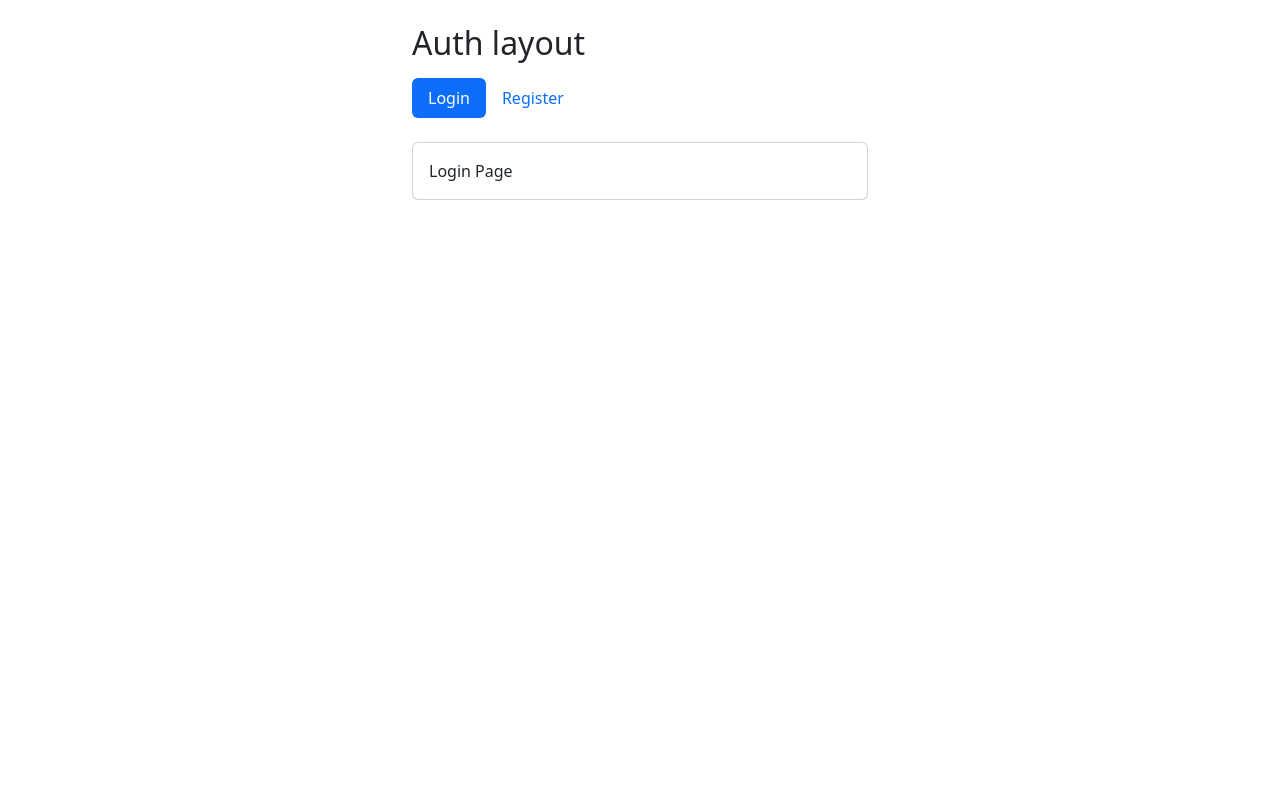
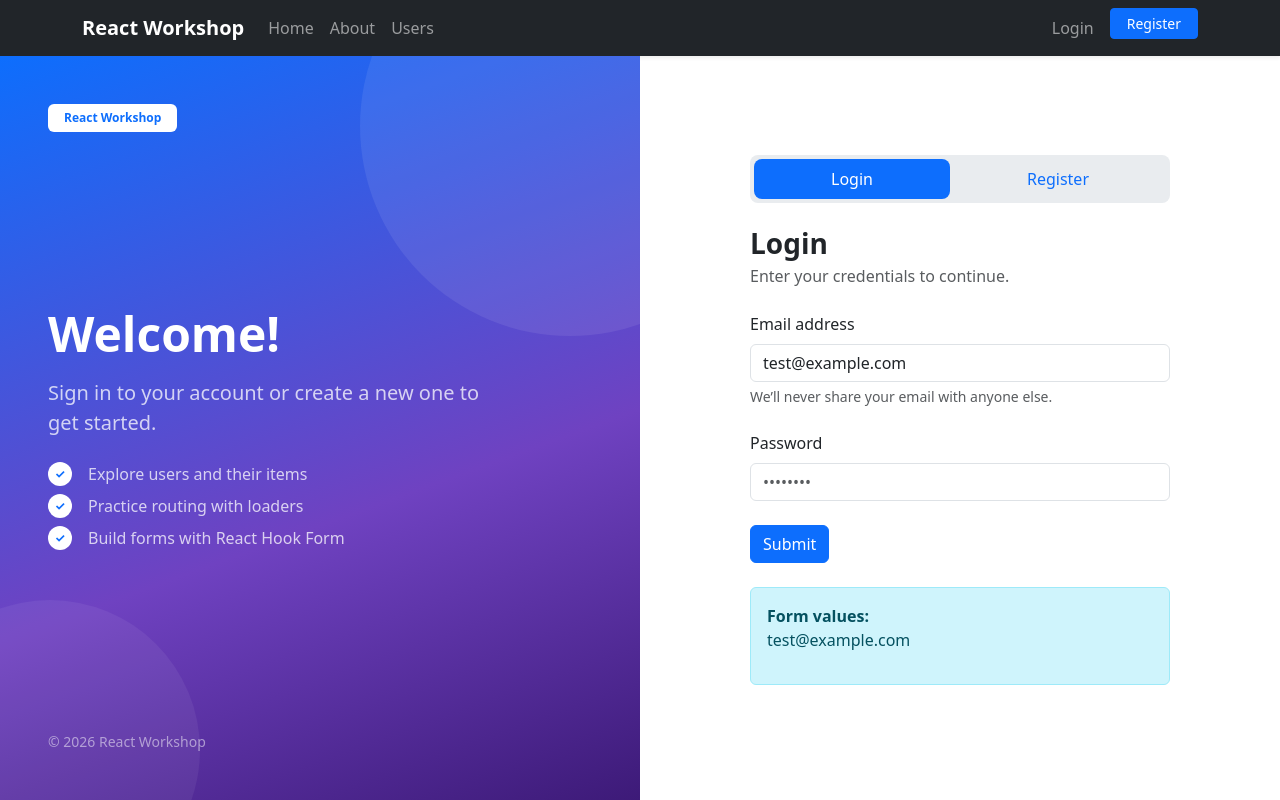
Before and after one commit to DhiaddineHl/react-workshop, a React (Vite) app: page /auth/login in a window 1280 px wide. Built offline with nearby package versions, Linux system fonts and the light colour scheme.

Commit message:
forms playground done

```diff
--- a/package.json
+++ b/package.json
@@ -10,10 +10,13 @@
     "preview": "vite preview"
   },
   "dependencies": {
+    "@hookform/resolvers": "^7.0.6",
     "bootstrap": "^5.3.9",
     "react": "^18.3.1",
     "react-dom": "^18.3.1",
-    "react-router": "^7.18.5"
+    "react-hook-form": "^7.92.0",
+    "react-router": "^7.18.5",
+    "zod": "^4.6.7"
   },
   "devDependencies": {
     "@eslint/js": "^9.13.0",
--- /dev/null
+++ b/src/components/Navbar.tsx
@@ -0,0 +1,80 @@
+import { useState } from "react";
+import { Link, NavLink } from "react-router";
+
+const appLinks = [
+  { to: "/", label: "Home", end: true },
+  { to: "/about", label: "About" },
+  { to: "/users", label: "Users" },
+];
+
+const authLinks = [
+  { to: "/auth/login", label: "Login" },
+  { to: "/auth/register", label: "Register" },
+];
+
+const Navbar = () => {
+  // Bootstrap's JS isn't loaded, so the mobile collapse is driven by state.
+  const [open, setOpen] = useState(false);
+  const close = () => setOpen(false);
+
+  return (
+    <nav className="navbar navbar-expand-md navbar-dark bg-dark shadow-sm">
+      <div className="container">
+        <Link to="/" className="navbar-brand fw-semibold" onClick={close}>
+          React Workshop
+        </Link>
+
+        <button
+          className="navbar-toggler"
+          type="button"
+          aria-controls="main-navbar"
+          aria-expanded={open}
+          aria-label="Toggle navigation"
+          onClick={() => setOpen((o) => !o)}
+        >
+          <span className="navbar-toggler-icon" />
+        </button>
+
+        <div
+          id="main-navbar"
+          className={`collapse navbar-collapse${open ? " show" : ""}`}
+        >
+          <ul className="navbar-nav me-auto">
+            {appLinks.map((link) => (
+              <li className="nav-item" key={link.to}>
+                <NavLink
+                  to={link.to}
+                  end={link.end}
+                  className="nav-link"
+                  onClick={close}
+                >
+                  {link.label}
+                </NavLink>
+              </li>
+            ))}
+          </ul>
+
+          <ul className="navbar-nav ms-auto gap-md-2">
+            {authLinks.map((link, i) => (
+              <li className="nav-item" key={link.to}>
+                <NavLink
+                  to={link.to}
+                  onClick={close}
+                  className={({ isActive }) =>
+                    i === authLinks.length - 1
+                      ? `btn btn-sm btn-primary my-1 my-md-0 px-3${isActive ? " active" : ""}`
+                      : "nav-link"
+                  }
+                >
+                  {link.label}
+                </NavLink>
+              </li>
+            ))}
+          </ul>
+        </div>
+      </div>
+    </nav>
+  );
+};
+
+export default Navbar;
--- a/src/layouts/AuthLayout.tsx
+++ b/src/layouts/AuthLayout.tsx
@@ -1,25 +1,93 @@
 import { NavLink, Outlet } from "react-router";
+
+const features = [
+  "Explore users and their items",
+  "Practice routing with loaders",
+  "Build forms with React Hook Form",
+];
 
 const AuthLayout = () => {
   return (
-    <div className="container py-4" style={{ maxWidth: 480 }}>
-      <h2 className="mb-3">Auth layout</h2>
+    <div className="container-fluid p-0 flex-grow-1 d-flex">
+      <div className="row g-0 flex-grow-1">
+        {/* Brand panel: fills the whole left side, full height (hidden on small screens) */}
+        <aside
+          className="col-lg-6 d-none d-lg-flex flex-column justify-content-between text-white p-5 position-relative overflow-hidden"
+          style={{
+            background:
+              "linear-gradient(160deg, var(--bs-primary) 0%, #6f42c1 60%, #3d1a78 100%)",
+          }}
+        >
+          {/* Decorative circles */}
+          <div
+            className="position-absolute rounded-circle"
+            style={{
+              width: 420,
+              height: 420,
+              top: -140,
+              right: -140,
+              background: "rgba(255, 255, 255, 0.08)",
+            }}
+          />
+          <div
+            className="position-absolute rounded-circle"
+            style={{
+              width: 300,
+              height: 300,
+              bottom: -100,
+              left: -100,
+              background: "rgba(255, 255, 255, 0.06)",
+            }}
+          />
 
-      <ul className="nav nav-pills mb-4">
+          <span className="badge bg-white text-primary align-self-start px-3 py-2 position-relative">
+            React Workshop
+          </span>
+
+          <div className="position-relative" style={{ maxWidth: 440 }}>
+            <h2 className="display-5 fw-bold mb-3">Welcome!</h2>
+            <p className="lead opacity-75 mb-4">
+              Sign in to your account or create a new one to get started.
+            </p>
+            <ul className="list-unstyled mb-0">
+              {features.map((feature) => (
+                <li key={feature} className="d-flex align-items-center mb-2">
+                  <span
+                    className="d-inline-flex align-items-center justify-content-center rounded-circle bg-white text-primary fw-bold me-3"
+                    style={{ width: 24, height: 24, fontSize: 12 }}
+                  >
+                    ✓
+                  </span>
+                  <span className="opacity-75">{feature}</span>
+                </li>
+              ))}
+            </ul>
+          </div>
+
+          <small className="opacity-50 position-relative">
+            &copy; {new Date().getFullYear()} React Workshop
+          </small>
+        </aside>
+
+        {/* Auth content */}
+        <section className="col-12 col-lg-6 d-flex align-items-center justify-content-center bg-body p-4 p-md-5">
+          <div className="w-100" style={{ maxWidth: 420 }}>
+            <ul className="nav nav-pills nav-fill bg-body-secondary rounded-3 p-1 mb-4">
               <li className="nav-item">
-          <NavLink to="/auth/login" className="nav-link">
+                <NavLink to="/auth/login" className="nav-link rounded-3">
                   Login
                 </NavLink>
               </li>
               <li className="nav-item">
-          <NavLink to="/auth/register" className="nav-link">
+                <NavLink to="/auth/register" className="nav-link rounded-3">
                   Register
                 </NavLink>
               </li>
             </ul>
 
-      <div className="card card-body">
             <Outlet />
+          </div>
+        </section>
       </div>
     </div>
   );
--- /dev/null
+++ b/src/layouts/RootLayout.tsx
@@ -0,0 +1,15 @@
+import { Outlet } from "react-router";
+import Navbar from "../components/Navbar";
+
+const RootLayout = () => {
+  return (
+    <div className="d-flex flex-column min-vh-100">
+      <Navbar />
+      <main className="flex-grow-1 d-flex flex-column">
+        <Outlet />
+      </main>
+    </div>
+  );
+};
+
+export default RootLayout;
--- a/src/main.tsx
+++ b/src/main.tsx
@@ -11,12 +11,17 @@ import Users, { usersLoader } from "./pages/Users.tsx";
 import UserDetails, { userDetailsLoader } from "./pages/UserDetails.tsx";
 import ItemDetails, { itemDetailsLoader } from "./pages/ItemDetails.tsx";
 import ErrorPage from "./pages/ErrorPage.tsx";
+import RootLayout from "./layouts/RootLayout.tsx";
 
 const router = createBrowserRouter([
-  { path: "/", element: <Home /> },
-  { path: "/about", element: <About /> },
   {
-    path: "/auth",
+    path: "/",
+    element: <RootLayout />,
+    children: [
+      { index: true, element: <Home /> },
+      { path: "about", element: <About /> },
+      {
+        path: "auth",
         element: <AuthLayout />,
         children: [
           { path: "login", element: <Login /> },
@@ -24,7 +29,7 @@ const router = createBrowserRouter([
         ],
       },
       {
-    path: "/users",
+        path: "users",
         errorElement: <ErrorPage />,
         children: [
           { index: true, element: <Users />, loader: usersLoader },
@@ -36,6 +41,8 @@ const router = createBrowserRouter([
           },
         ],
       },
+    ],
+  },
 ]);
 
 createRoot(document.getElementById("root")!).render(
--- a/src/pages/About.tsx
+++ b/src/pages/About.tsx
@@ -1,4 +1,3 @@
-import React from "react";
 import { useNavigate } from "react-router";
 
 const About = () => {
@@ -9,9 +8,11 @@ const About = () => {
   };
 
   return (
-    <div>
-      About
-      <button onClick={goHome}>Go home</button>
+    <div className="container py-4">
+      <h1>About</h1>
+      <button className="btn btn-outline-secondary" onClick={goHome}>
+        Go home
+      </button>
     </div>
   );
 };
--- a/src/pages/Home.tsx
+++ b/src/pages/Home.tsx
@@ -1,7 +1,9 @@
-import React from "react";
-
 const Home = () => {
-  return <div>Home</div>;
+  return (
+    <div className="container py-4">
+      <h1>Home</h1>
+    </div>
+  );
 };
 
 export default Home;
--- a/src/pages/Login.tsx
+++ b/src/pages/Login.tsx
@@ -1,7 +1,108 @@
-import React from "react";
+import { useForm } from "react-hook-form";
+import { z } from "zod";
+import { zodResolver } from "@hookform/resolvers/zod";
+
+const loginSchema = z.object({
+  email: z.email("Please enter a valid email address"),
+  password: z
+    .string()
+    .min(8, { message: "Le mot de passe doit contenir au moins 8 caractères" })
+    .regex(/[A-Z]/, {
+      message: "Le mot de passe doit contenir au moins une majuscule (A-Z)",
+    })
+    .regex(/[a-z]/, {
+      message: "Le mot de passe doit contenir au moins une minuscule (a-z)",
+    })
+    .regex(/[0-9]/, {
+      message: "Le mot de passe doit contenir au moins un chiffre (0-9)",
+    })
+    .regex(/[^A-Za-z0-9]/, {
+      message: "Le mot de passe doit contenir au moins un caractère spécial",
+    }),
+});
+
+type LoginFormData = z.infer<typeof loginSchema>;
+
+const defaultValues: LoginFormData = {
+  email: "test@example.com",
+  password: "",
+};
 
 const Login = () => {
-  return <div>Login Page</div>;
+  const {
+    register,
+    handleSubmit,
+    formState: { errors },
+    getValues,
+    watch,
+  } = useForm<LoginFormData>({
+    defaultValues,
+    resolver: zodResolver(loginSchema),
+  });
+
+  const formValues = getValues();
+  const watchValues = watch();
+
+  const submitForm = (data: LoginFormData) => {
+    console.log(data);
+  };
+
+  return (
+    <section>
+      <h1 className="h3 fw-bold mb-1">Login</h1>
+      <p className="text-muted mb-4">Enter your credentials to continue.</p>
+
+      {/* Login form goes here */}
+      <form noValidate onSubmit={handleSubmit(submitForm)}>
+        <div className="form-field">
+          <label className="form-label">Email address</label>
+          <input
+            {...register("email")}
+            type="email"
+            className="form-control"
+            id="fieldText"
+            placeholder="name@example.com"
+          />
+          <div className="form-text">
+            We’ll never share your email with anyone else.
+          </div>
+        </div>
+        {errors.email && (
+          <div className="alert alert-danger mt-2">{errors.email.message}</div>
+        )}
+        <div className="form-field mt-4">
+          <label className="form-label">Password</label>
+          <input
+            {...register("password")}
+            type="password"
+            className="form-control"
+            id="fieldPassword"
+            placeholder="••••••••"
+          />
+          {errors.password && (
+            <div className="alert alert-danger mt-2">
+              {errors.password.message}
+            </div>
+          )}
+        </div>
+        <button className="btn btn-primary align-self-start mt-4" type="submit">
+          Submit
+        </button>
+      </form>
+      <div className="mt-4">
+        <div className="alert alert-info">
+          <strong>Form values:</strong>
+          <p>{watchValues.email}</p>
+          <p>{watchValues.password}</p>
+        </div>
+      </div>
+    </section>
+  );
 };
 
 export default Login;
+
+//exercise :
+// create the register form with the same validation rules as the login form. The register form should have the following fields:
+// full name, age, email, password, confirm password. The confirm password field should match the password field.
+//  Use react-hook-form and zod for validation.
--- a/src/pages/Register.tsx
+++ b/src/pages/Register.tsx
@@ -1,7 +1,12 @@
-import React from "react";
+const Register = () => {
+  return (
+    <section>
+      <h1 className="h3 fw-bold mb-1">Create an account</h1>
+      <p className="text-muted mb-4">Fill in your details to get started.</p>
 
-const Register = () => {
-  return <div>Register Page</div>;
+      {/* Register form goes here */}
+    </section>
+  );
 };
 
 export default Register;
```
Also changed, not shown: 1 other file (tests, documents, lock files or other folders). Lines whose indentation alone changed are shown as unchanged.
